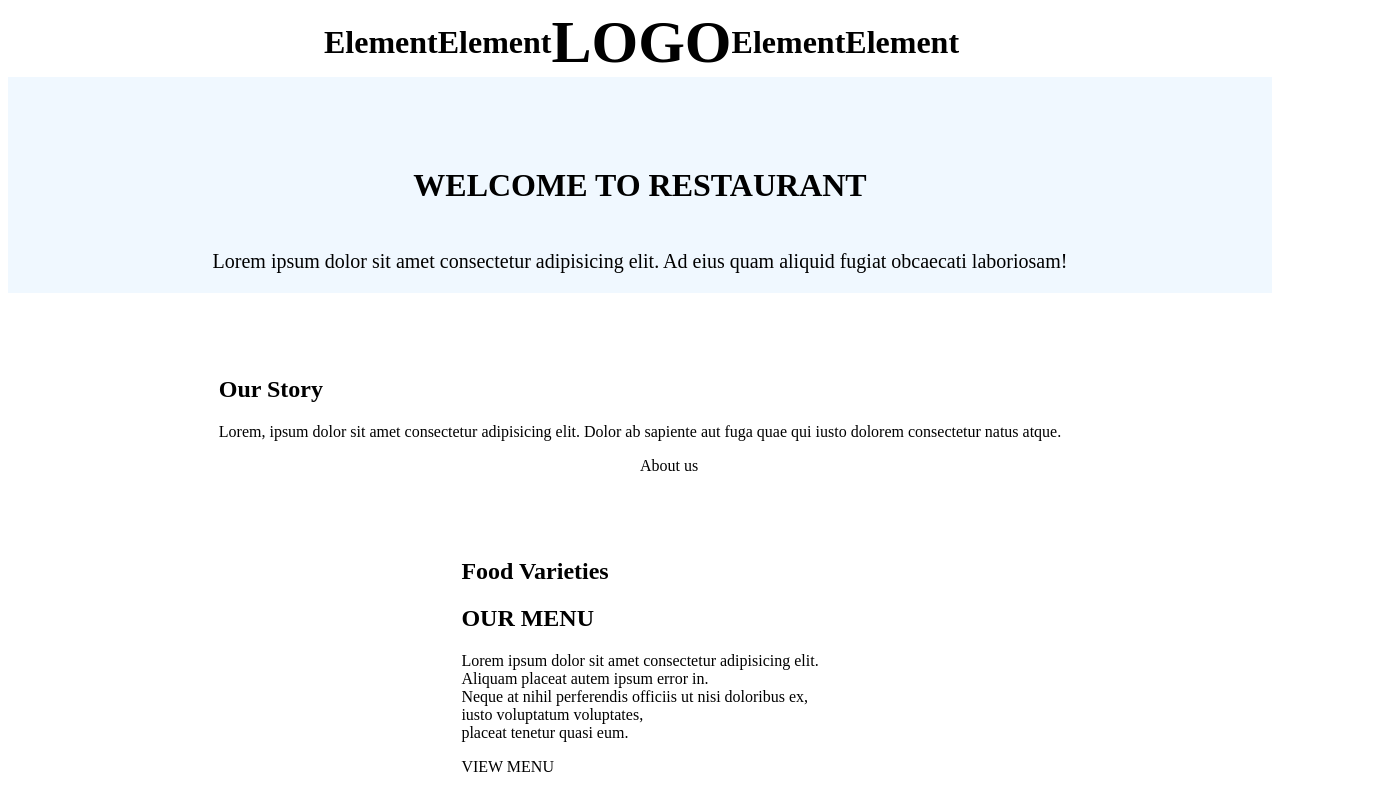
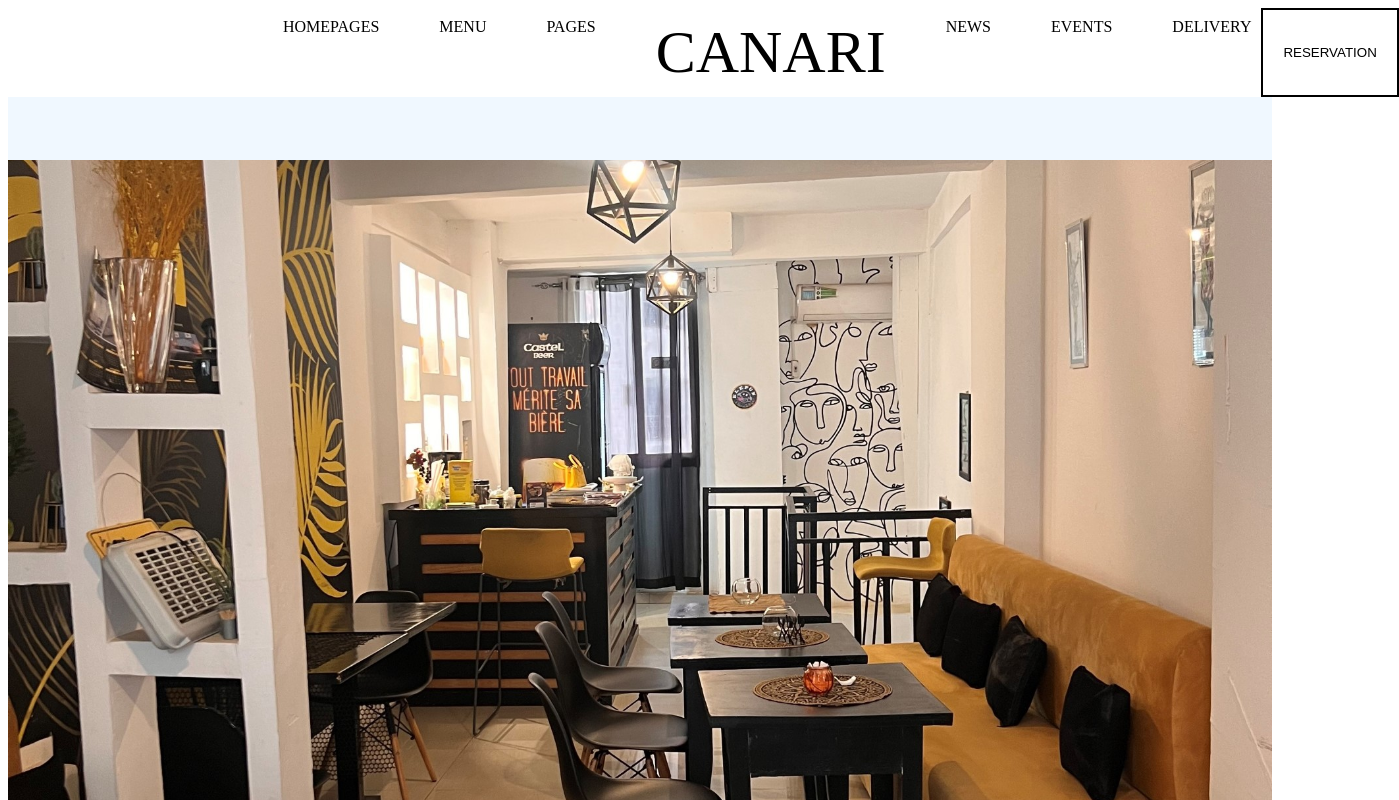
Before and after one commit to rxb3n/restaurant-page, a Vue app: page / in a window 1280 px wide. Shown: the top 800 px of the page, 1399 px wide, since content can reach past the window. Built offline with nearby package versions, Linux system fonts and the light colour scheme.

Commit message:
start with hero section

```diff
--- a/public/index.html
+++ b/public/index.html
@@ -5,7 +5,7 @@
     <meta http-equiv="X-UA-Compatible" content="IE=edge">
     <meta name="viewport" content="width=device-width,initial-scale=1.0">
     <link rel="icon" href="<%= BASE_URL %>favicon.ico">
-    <title><%= htmlWebpackPlugin.options.title %></title>
+    <title>Canari</title>
   </head>
   <body>
     <noscript>
--- a/src/App.vue
+++ b/src/App.vue
@@ -1,13 +1,6 @@
 <template>
   <NavBar/>
-
-<!-- HERO SECTION -->
-
-<section class="hero-container">
-  <h1 class="hero-text bold">WELCOME TO RESTAURANT</h1>
-  <p class="hero-text">Lorem ipsum dolor sit amet consectetur adipisicing elit. Ad eius quam aliquid fugiat obcaecati laboriosam!</p>
-</section>
-
+  <HeroView></HeroView>
 <!-- ABOUT US SECTION -->
 
 <section class="about-container">
@@ -63,11 +56,13 @@
 
 <script>
 import NavBar from './components/NavBar.vue';
+import HeroView from './components/HeroView.vue';
 
 export default {
   name: 'App',
   components: {
     NavBar,
+    HeroView,
   }
 }
 
@@ -79,21 +74,7 @@ export default {
   padding: 0;
 }
 
-/* HERO SECTION */
 
-.hero-container {
-  /* background-image: none; */
-  position: relative;
-  display: flex;
-  flex-direction: column;
-  align-items: center;
-  padding-top: 5%;
-  background-color:aliceblue ;
-}
-
-.hero-text{
-  font-size: 1.25em;
-}
 
 .bold {
   font-size: 2em;
--- a/src/assets/main.css
+++ b/src/assets/main.css
@@ -10,7 +10,8 @@
     top: 0;
     background-color: white;
     display: flex;
-    justify-content: space-around;
+    justify-content: space-between;
+    margin-left: 225px;
 }
 
 .nav-elements {
@@ -22,10 +23,46 @@
 
 }
 .nav {
-    margin: auto;
+    margin: 10px;
+    text-transform: uppercase;
 }
 .logo {
     font-size: 3.75em;
 }
 
 /* style for navbar */
+/* style for hero */
+
+.hero-container {
+  /* background-image: none; */
+  position: relative;
+  display: flex;
+  flex-direction: column;
+  align-items: center;
+  padding-top: 5%;
+  background-color:aliceblue ;
+}
+
+.hero-text{
+  font-size: 1.25em;
+}
+
+.hero-container img {
+  width: 100%; /* Ajustez la largeur selon vos besoins */
+  max-height: 800px; /* Ajustez la hauteur maximale selon vos besoins */
+  object-fit: cover; /* Contrôle la façon dont l'image est ajustée à la taille spécifiée */
+}
+.btn-reservation {
+  background-color: transparent;
+  border: 2px solid #000;
+  color: #000;
+  padding: 10px 20px;
+  transition: background-color 0.3s;
+}
+
+.btn-reservation:hover {
+  background-color: #000;
+  color: #fff;
+}
+
+/* style for hero */
--- /dev/null
+++ b/src/components/HeroView.vue
@@ -0,0 +1,21 @@
+<template>
+
+  <section class="hero-container">
+  <img src="../assets/thumbnail_image003.jpg" alt="photo_canari">
+  <h1 class="hero-text bold">WELCOME TO CANARI</h1>
+  <p class="hero-text">Lorem ipsum dolor sit amet consectetur adipisicing elit. Ad eius quam aliquid fugiat obcaecati laboriosam!</p>
+</section>
+
+</template>
+
+<script>
+
+export default{
+    name: 'HeroView',
+}
+</script>
+
+<style scoped>
+
+@import '../assets/main.css';
+</style>
--- a/src/components/NavBar.vue
+++ b/src/components/NavBar.vue
@@ -1,11 +1,14 @@
 <template>
     <div class="nav-container">
         <div class="nav-elements">
-            <h1 class="nav">Element</h1>
-            <h1 class="nav">Element</h1>
-            <h1 class="nav logo">LOGO</h1>
-            <h1 class="nav">Element</h1>
-            <h1 class="nav">Element</h1>
+            <ul class="nav">HOMEPAGES</ul>
+            <ul class="nav">MENU</ul>
+            <ul class="nav">PAGES</ul>
+            <ul class="nav logo">CANARI</ul>
+            <ul class="nav">NEWS</ul>
+            <ul class="nav">EVENTS</ul>
+            <ul class="nav">DELIVERY</ul>
+            <button class="btn-reservation">RESERVATION</button>
         </div>
     </div>
 </template>
```
